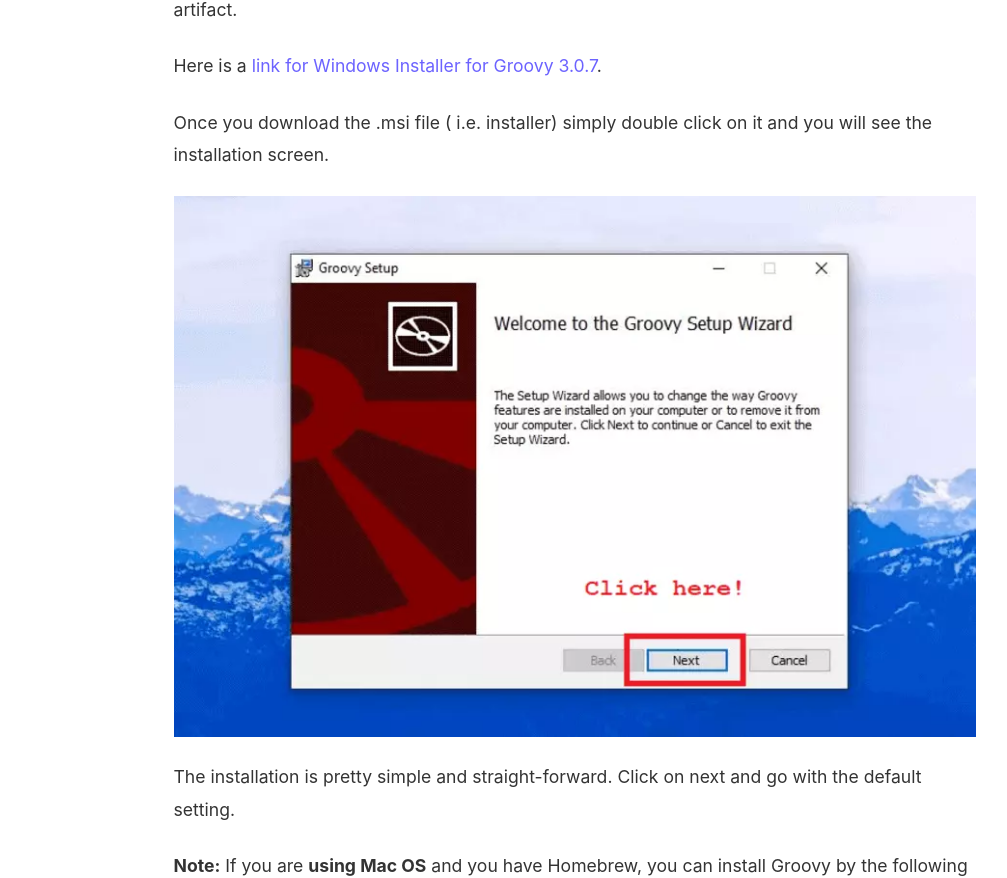
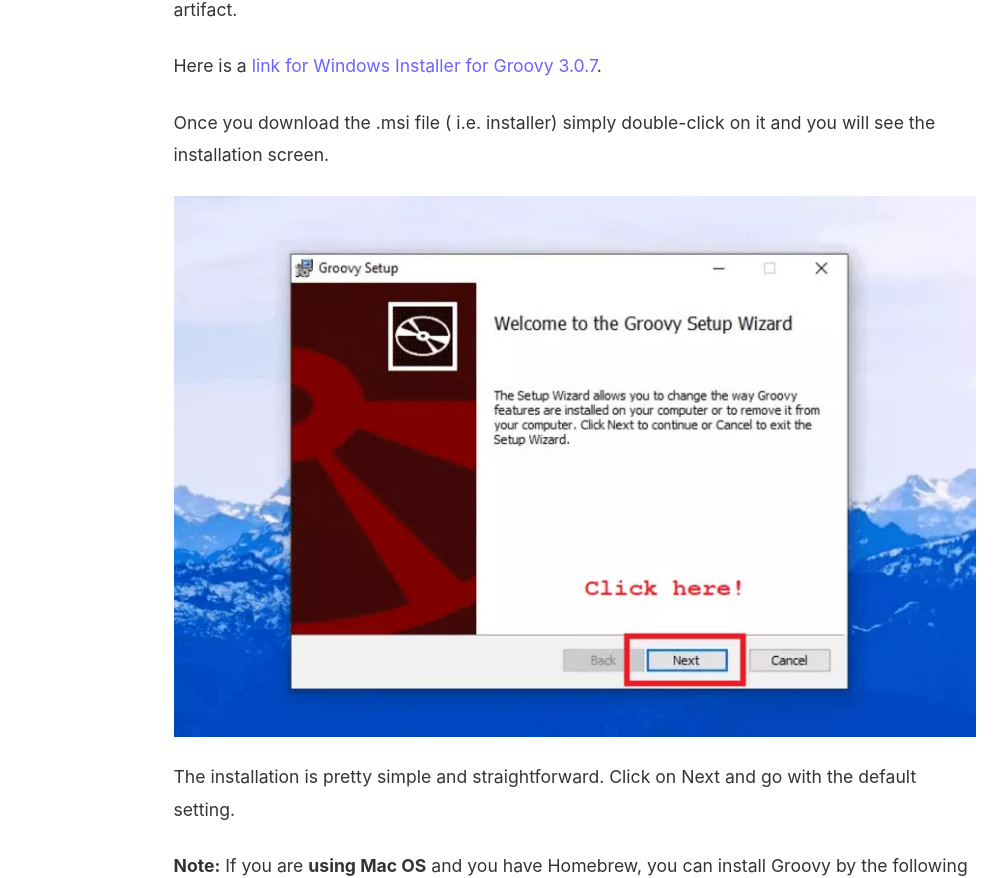
Before and after one commit to coderolls/coderolls-blog, a Jekyll site: the page built from _posts/groovy/2020-12-31-hello-world-in-groovy.md, in a window 1280 px wide and 1400 px high, scrolled down 1023 px. Shown: the part 148-1026 px from the top of the window, without its empty margins (204-1211 px from the left). Built offline with Jekyll 4.4.1, drawn with Linux system fonts in a browser that asks for light colours; nearby versions of some CDN libraries; comment, search, counter and statistics services are not loaded; some of the changed text lies outside the part shown.

Commit message:
Update 2020-12-31-hello-world-in-groovy.md

````diff
--- a/_posts/groovy/2020-12-31-hello-world-in-groovy.md
+++ b/_posts/groovy/2020-12-31-hello-world-in-groovy.md
@@ -4,7 +4,7 @@
 author: gaurav
 image: assets/images/2020-12-31/groovy-logo.webp
 categories: [Groovy]
-description: "In this article you will say 'Hello' to Groovy. We will see the installation and 'the' most important 'Hello World!' program."
+description: "In this article, you will say 'Hello' to Groovy. We will see the installation and 'the' most important 'Hello World!' program."
 featured: false
 toc: true
 ---
@@ -22,11 +22,11 @@
 
 Here is a [link for Windows Installer for Groovy 3.0.7](https://bintray.com/groovy/Distributions/download_file?file_path=groovy-3.0.7.msi).
 
-Once you download the .msi file ( i.e. installer) simply double click on it and you will see the installation screen.
+Once you download the .msi file ( i.e. installer) simply double-click on it and you will see the installation screen.
 
 ![Groovy Installation Screen](/assets/images/2020-12-31/groovy-installation-screen.webp)
 
-The installation is pretty simple and straight-forward. Click on next and go with the default setting.
+The installation is pretty simple and straightforward. Click on Next and go with the default setting.
 
 **Note:** If you are **using Mac OS** and you have Homebrew, you can install Groovy by the following command.
 
@@ -58,9 +58,9 @@
 ```
 ![Groovy Hello World Program In the Groovy Console](/assets/images/2020-12-31/groovy-hello-world-program-and-run-option.webp)
 
-To run your program right click on the console and choose the 'Run' option.
+To run your program right-click on the console and choose the 'Run' option.
 
-You can also use the shortcut `Ctrl+R` to run any groovy program.
+You can also use the shortcut `Ctrl+R` to run any Groovy program.
 
 Boom!! 🎉
 
````
